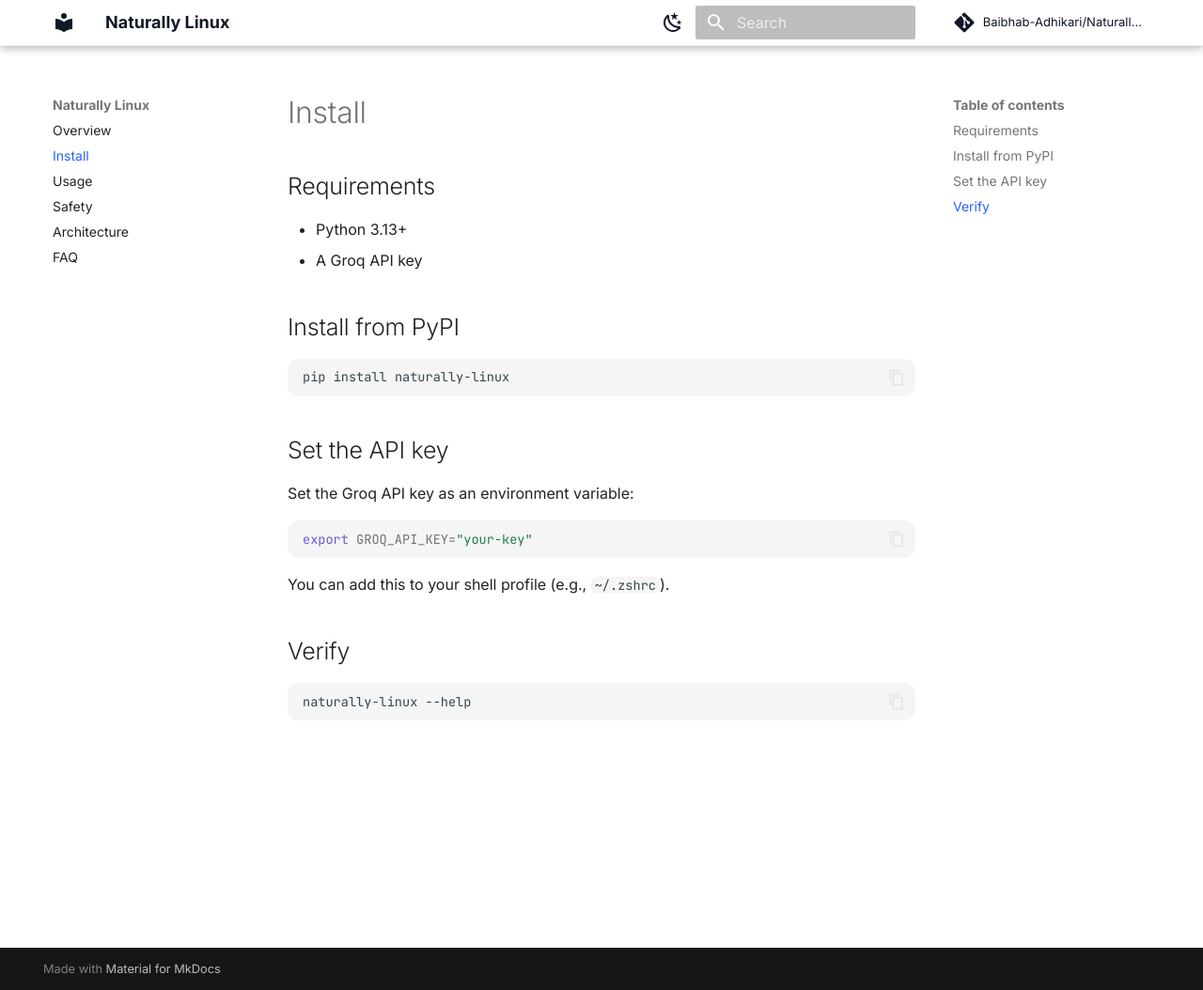
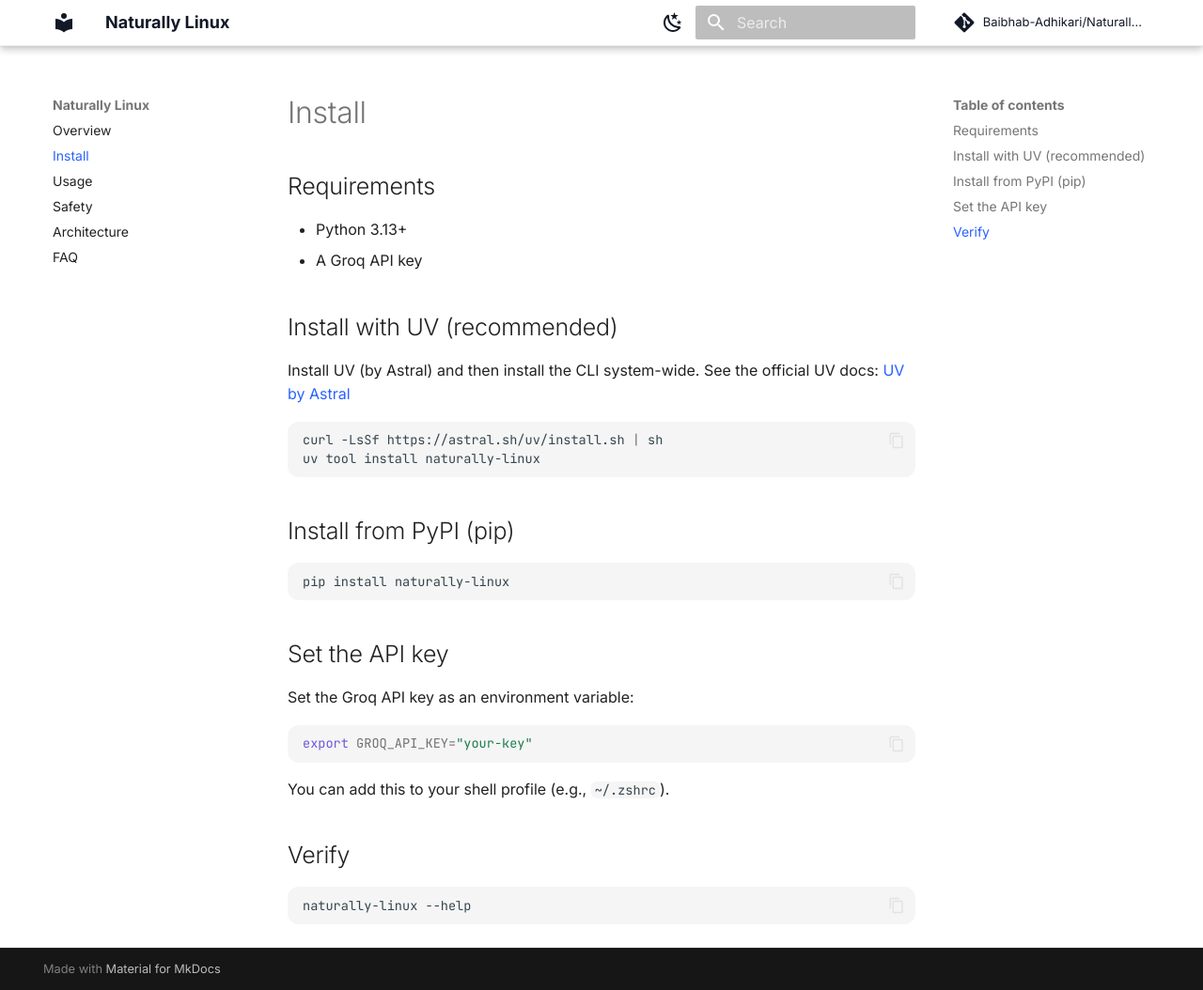
Before and after one commit to Baibhab-Adhikari/Naturally-Linux, an MkDocs documentation site: the page built from docs/install.md, in a window 1280 px wide and 1054 px high. Shown: the whole window at 94% size. Built offline with MkDocs 1.6.1 and Material for MkDocs 9.7.7, drawn with Linux system fonts in a browser that asks for light colours; comment, search, counter and statistics services are not loaded.

Commit message:
update installation instructions and version to 0.1.2

````diff
--- a/docs/install.md
+++ b/docs/install.md
@@ -5,7 +5,16 @@
 - Python 3.13+
 - A Groq API key
 
-## Install from PyPI
+## Install with UV (recommended)
+
+Install UV (by Astral) and then install the CLI system-wide. See the official UV docs: [UV by Astral](https://docs.astral.sh/uv/)
+
+```bash
+curl -LsSf https://astral.sh/uv/install.sh | sh
+uv tool install naturally-linux
+```
+
+## Install from PyPI (pip)
 
 ```bash
 pip install naturally-linux
````
Also changed, not shown: README.md (+10 -1 lines), 1 other file.
